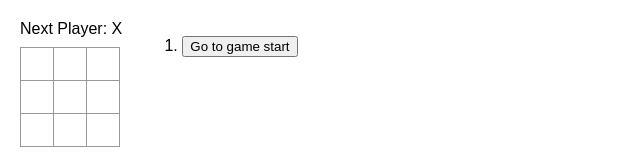
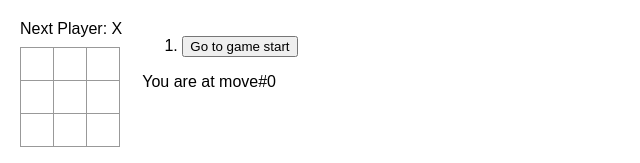
Before and after one commit to armcortex3445/react-tutorial-tic-tae-toe, a React (Create React App) app: page / in a window 1280 px wide. Shown: the top 163 px of the page, without its empty margins (0-640 px from the left). Built offline with nearby package versions, Linux system fonts and the light colour scheme.

Commit message:
Add <p> tag for showing current move

```diff
--- a/src/App.js
+++ b/src/App.js
@@ -85,6 +85,7 @@ export default function Game() {
   const [curMove,setCurMove] = useState(0);
   const currentSquares = history[curMove];
   const xIsNext = (curMove %2 ===0);
+  const moveDescription = `You are at move#${curMove}`
 
   function handlePlay(nextSquares) {
     const nextHistory = [...history.slice(0,curMove+1),nextSquares];
@@ -120,6 +121,7 @@ export default function Game() {
       </div>
       <div className="game-info">
         <ol>{moves}</ol>
+        <p>{moveDescription}</p>
       </div>
     </div>
   )
```
